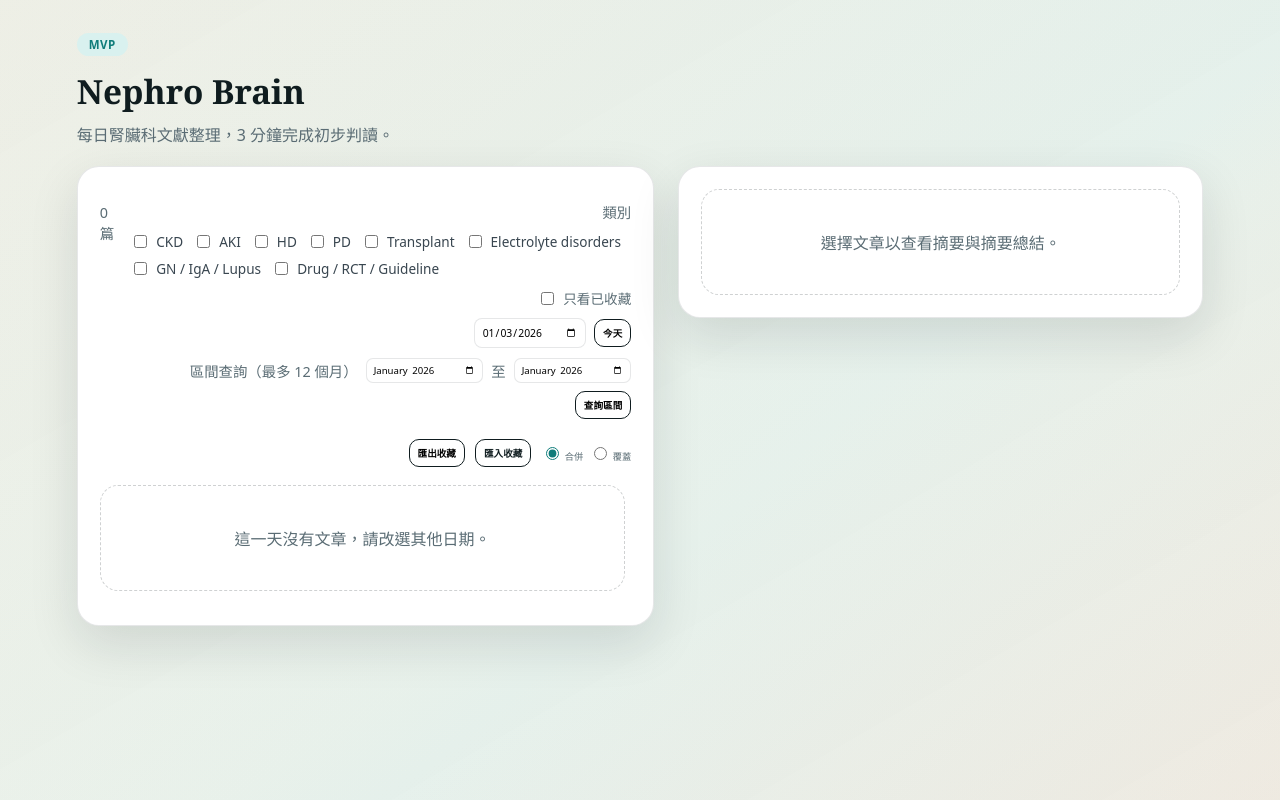
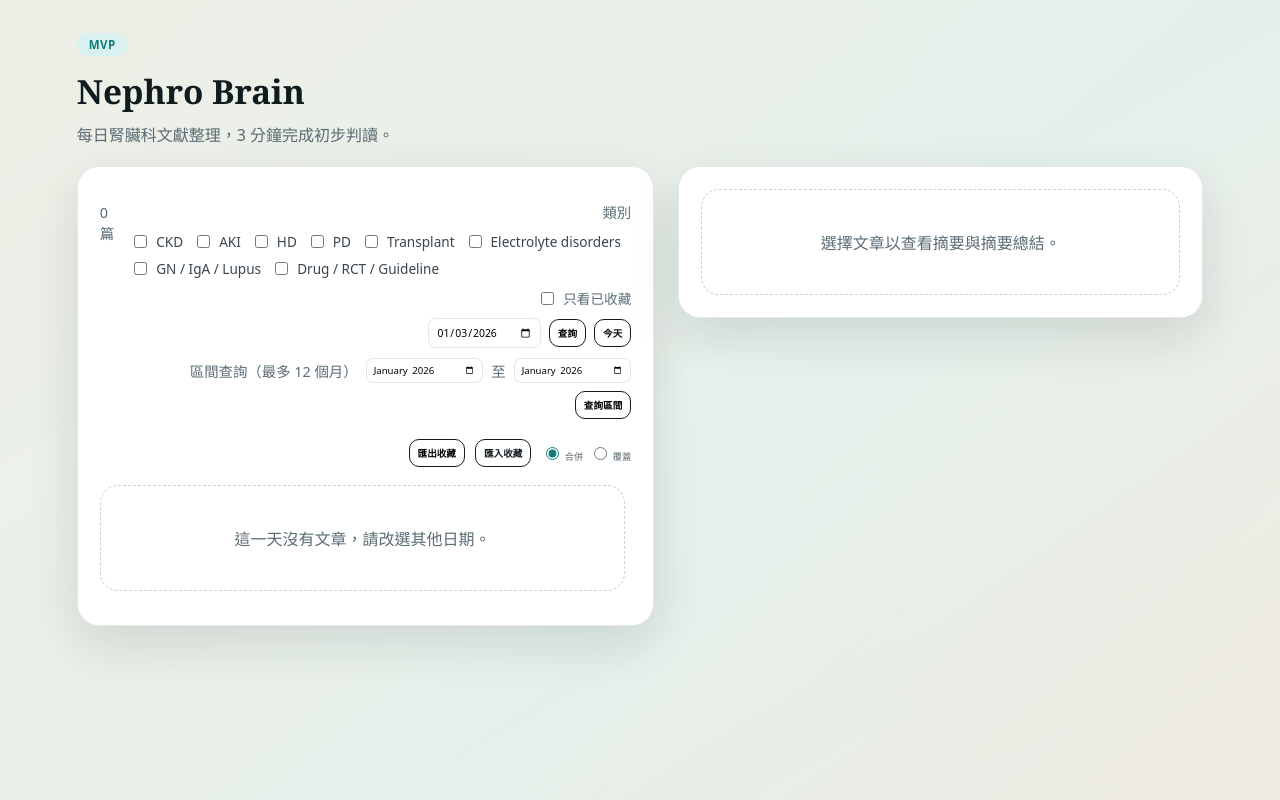
Before and after one commit to ecbrandnewday/annie-nephro-brain, a Flask app: page / in a window 1280 px wide. Run offline with Flask 3, Linux system fonts and the light colour scheme; data comes from the database, SQL or seed files in the repository; data that the repository does not hold is empty.

Commit message:
Restore date search button

```diff
--- a/templates/index.html
+++ b/templates/index.html
@@ -65,6 +65,7 @@
             </div>
             <div class="date-filter">
               <input type="date" id="date-input" />
+              <button class="ghost small" id="date-search">查詢</button>
               <button class="ghost small" id="date-today">今天</button>
             </div>
             <div class="range-filter">
```
